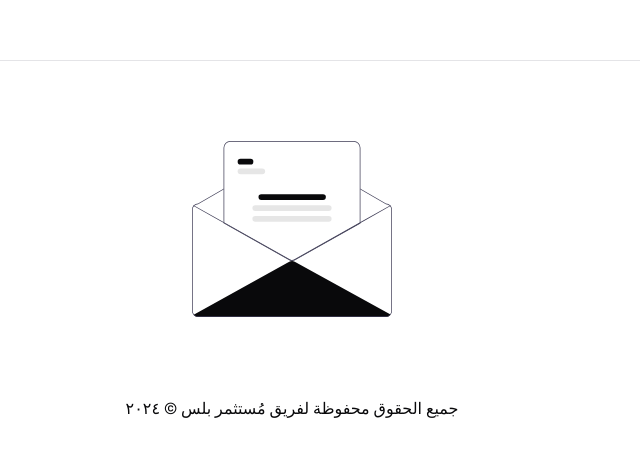
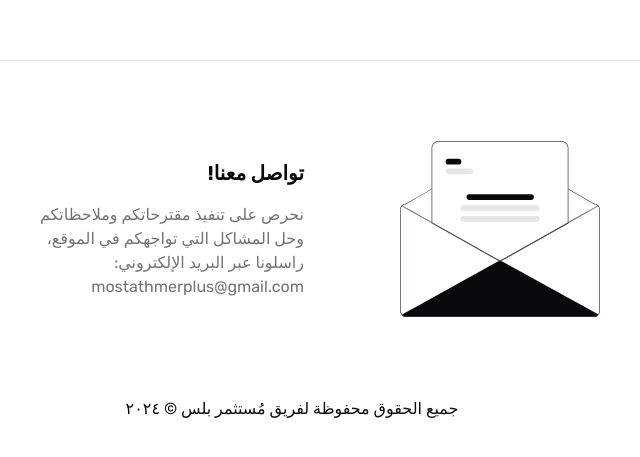
Before and after one commit to HassanAlabdulal/Mostathmer-plus, a Next.js app: page / in a window 1280 px wide. Shown: the part 797-1254 px from the top of the page, without its empty margins (348-988 px from the left). Built offline with nearby package versions, Linux system fonts and the light colour scheme.

Commit message:
feat: add content to the footer

```diff
--- a/components/footer.tsx
+++ b/components/footer.tsx
@@ -12,17 +12,19 @@ export default function Footer() {
     <footer id="footer">
       <hr className="w-11/12 mx-auto" />
 
-      <section className="container py-20 flex justify-center items-center">
-        <div>
-          <Image
-            src="/assets/email.svg"
-            width={200}
-            height={200}
-            alt="Email
-          "
-          />{" "}
+      <section className="container py-20 flex flex-col md:flex-row justify-center items-center md:gap-24 gap-12">
+        <div className="">
+          <Image src="/assets/email.svg" width={200} height={200} alt="Email" />{" "}
         </div>
-        <div></div>
+        <div className="flex flex-col w-[20rem] gap-4 max-md:justify-center max-md:items-center">
+          <h1 className="text-xl font-bold">تواصل معنا!</h1>
+          <div>
+            <p className="text-md max-md:text-center text-muted-foreground md:w-10/12 mx-auto lg:mx-0">
+              نحرص على تنفيذ مقترحاتكم وملاحظاتكم وحل المشاكل التي تواجهكم في
+              الموقع، راسلونا عبر البريد الإلكتروني: mostathmerplus@gmail.com
+            </p>
+          </div>
+        </div>
       </section>
 
       <section className="container pb-14 text-center">
```
